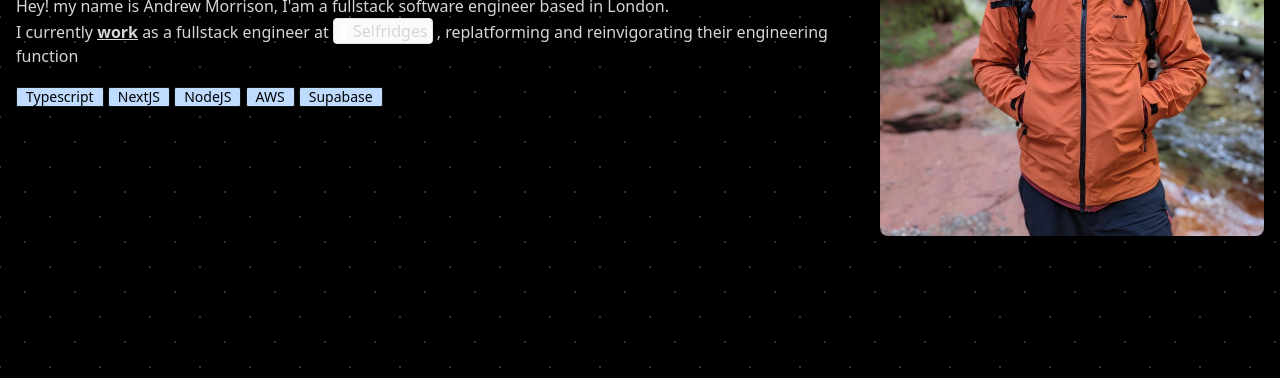
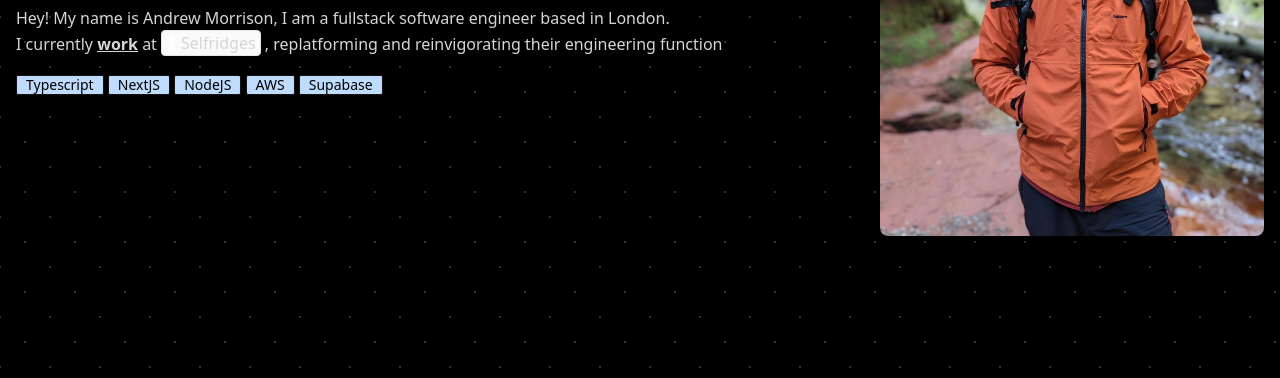
Before and after one commit to AndyM10/portfolio, an Astro site: page / in a window 1280 px wide. Shown: the part 483-861 px from the top of the page. Built offline with nearby package versions, Linux system fonts and the light colour scheme; Astro itself is replaced by a stand-in of ours.

Commit message:
spelling

```diff
--- a/src/pages/index.astro
+++ b/src/pages/index.astro
@@ -20,8 +20,8 @@ import { SITE_TITLE, SITE_DESCRIPTION } from '../consts';
     		<div>
       		<h1 class="text-8xl font-bold">Hi, I'm Andrew</h1>
       		<h2 class="text-3xl font-semibold text-blue-200">Fullstack Engineer</h2>
-      		<p class="pt-6">Hey! my name is Andrew Morrison, I'am a fullstack software engineer based in London.</p>
-      		<p>I currently <u class="font-semibold"><a href="/work">work</a></u> as a fullstack engineer at <TextCode label="Selfridges"/>, replatforming and reinvigorating their engineering function</p>
+      		<p class="pt-6">Hey! My name is Andrew Morrison, I am a fullstack software engineer based in London.</p>
+      		<p>I currently <u class="font-semibold"><a href="/work">work</a></u> at <TextCode label="Selfridges"/>, replatforming and reinvigorating their engineering function</p>
     			<div class="py-4">
     			<SkillPill label="Typescript"/>
 					<SkillPill label="NextJS"/>
```
